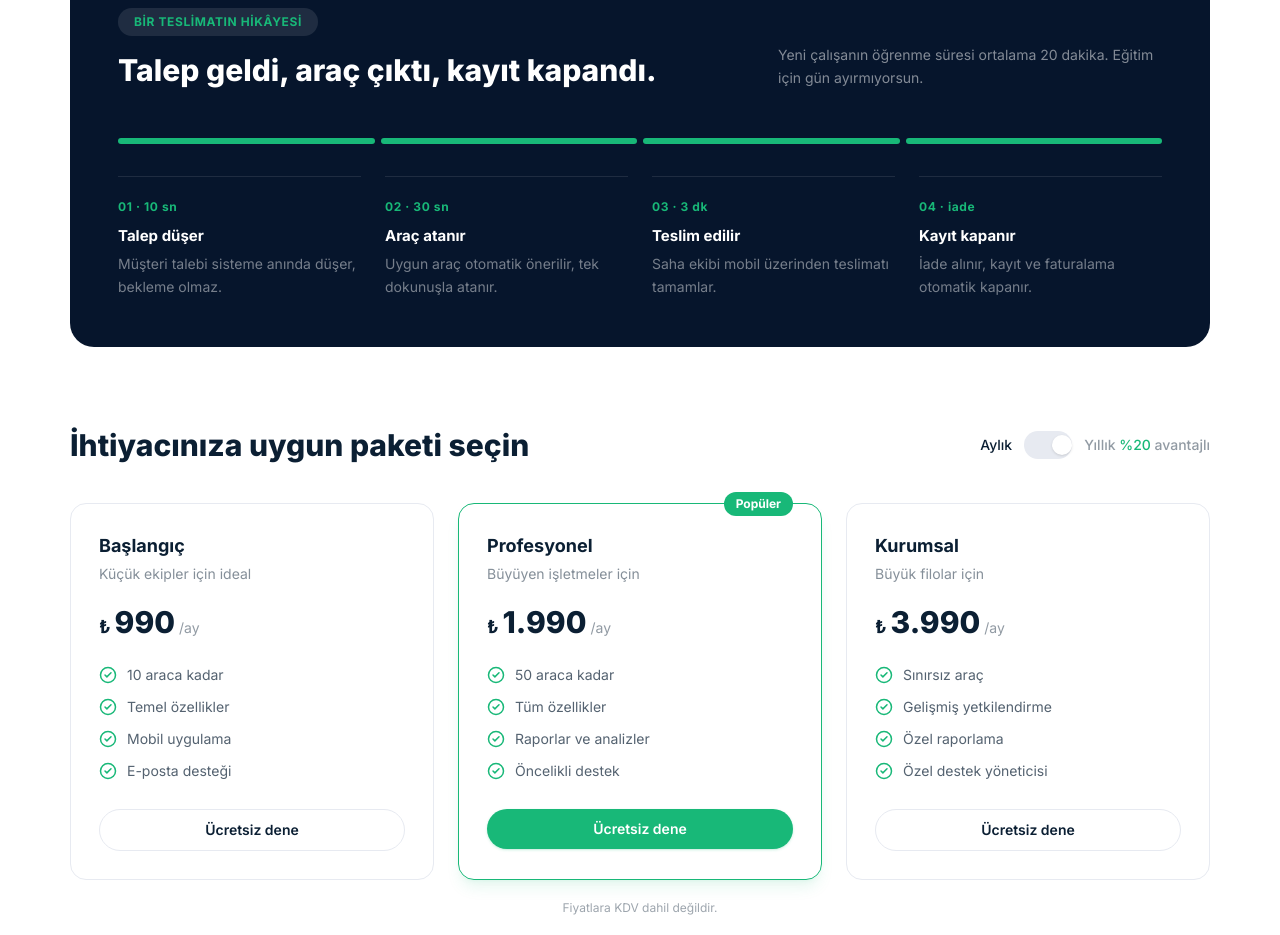
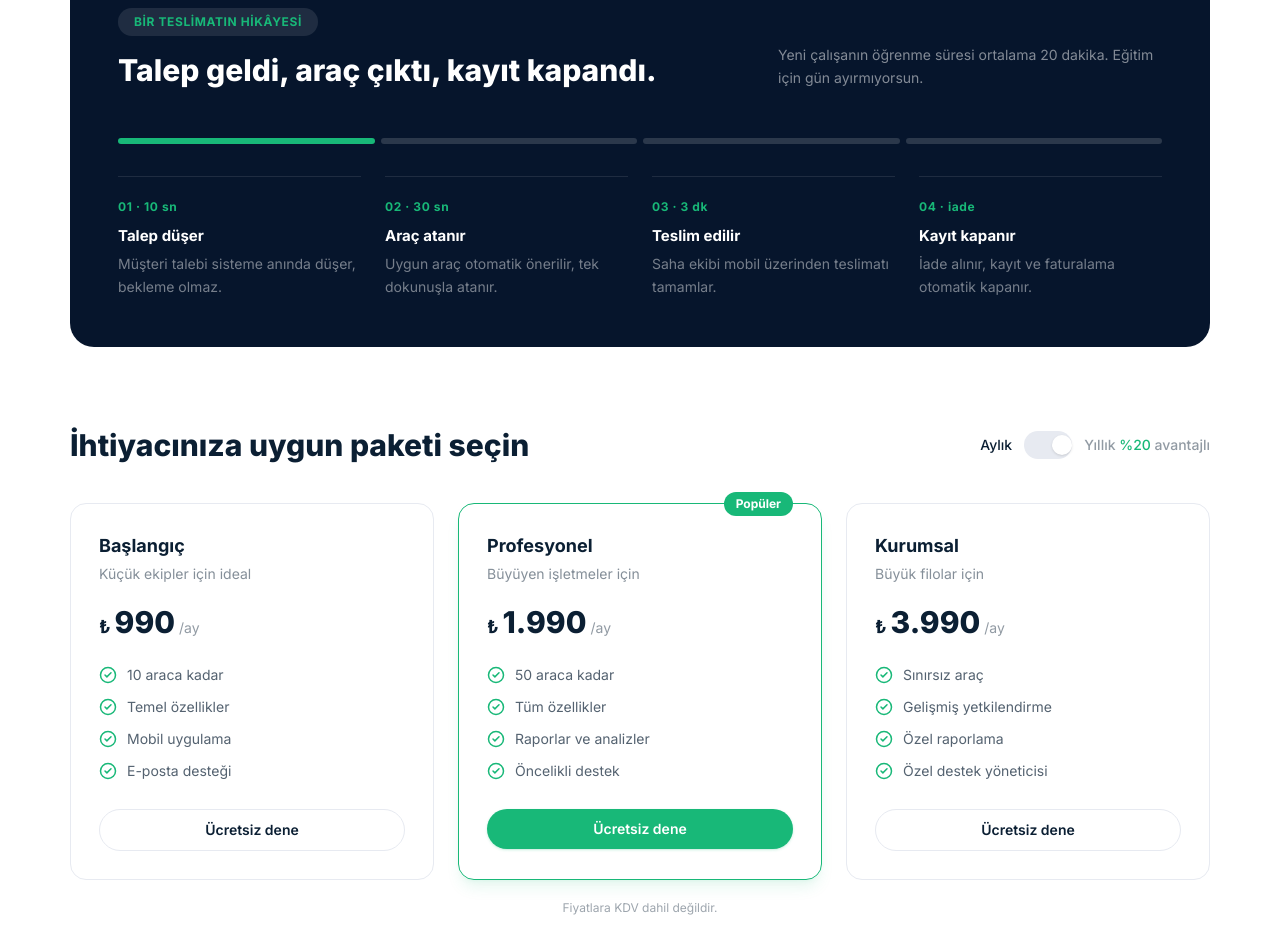
Before and after one commit to faikureturk-collab/rentokey-web, a Next.js app: page / in a window 1280 px wide. Shown: the part 4380-5315 px from the top of the page. Built offline with nearby package versions, Linux system fonts and the light colour scheme.

Commit message:
nasıl çalışır fix

```diff
--- a/src/components/home/HowItWorks.tsx
+++ b/src/components/home/HowItWorks.tsx
@@ -44,8 +44,11 @@ export default function HowItWorks() {
         </div>
 
         <div className="mt-10 grid grid-cols-4 gap-1.5 sm:mt-12">
-          {steps.map((step) => (
-            <span key={step.number} className="h-1.5 rounded-full bg-brand-green" />
+          {steps.map((step, i) => (
+            <span
+              key={step.number}
+              className={`h-1.5 rounded-full ${i === 0 ? "bg-brand-green" : "bg-white/15"}`}
+            />
           ))}
         </div>
 
```
